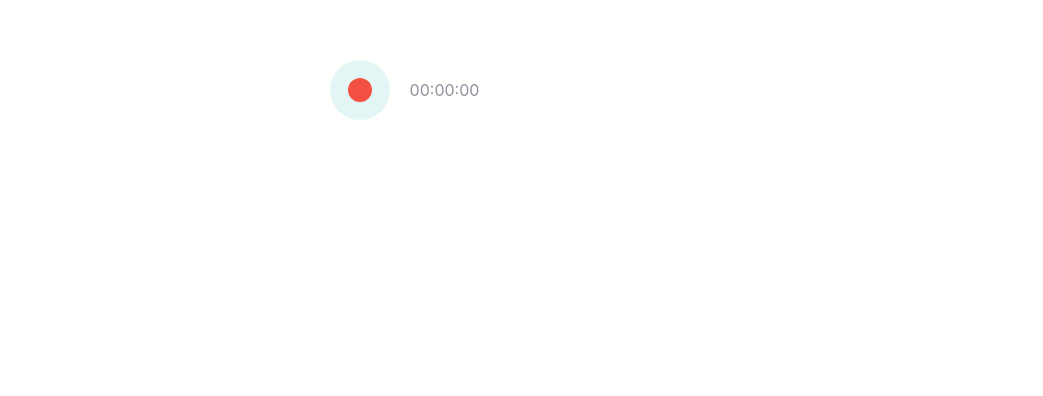
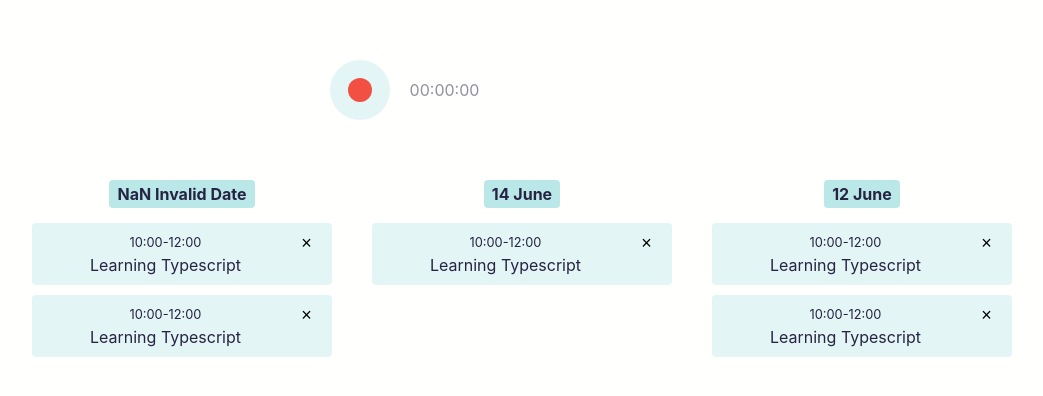
Before and after one commit to omgpiu/reactreduxts, a React (Create React App) app: page / in a window 1280 px wide. Shown: the top 396 px of the page, without its empty margins (233-1276 px from the left). Built offline with nearby package versions, Linux system fonts and the light colour scheme; data requests are answered from the project's data file.

Commit message:
add redux-thunk

```diff
--- a/package.json
+++ b/package.json
@@ -16,6 +16,7 @@
     "react-redux": "^7.2.4",
     "react-scripts": "4.0.3",
     "redux": "^4.1.0",
+    "redux-thunk": "^2.3.0",
     "typescript": "^4.1.2",
     "web-vitals": "^1.0.1"
   },
--- a/src/components/App.tsx
+++ b/src/components/App.tsx
@@ -1,11 +1,13 @@
 import React from 'react';
 import './App.css';
 import Recorder from './Recorder';
+import Calendar from './Calendar';
 
 function App() {
     return (
         <div className="App">
             <Recorder/>
+            <Calendar/>
         </div>
     );
 }
--- /dev/null
+++ b/src/components/Calendar/Calendar.module.css
@@ -0,0 +1,62 @@
+.calendar {
+  display: flex;
+  flex-direction: row-reverse;
+  margin: 0 15px;
+  padding: 20px 0;
+  overflow-x: auto;
+}
+
+.calendar_day {
+  flex: 0 0 300px;
+  padding: 0 20px;
+}
+
+.calendar_day_label {
+  font-size: 16px;
+  margin: 0 0 15px;
+  text-align: center;
+}
+
+.calendar_day_label span {
+  background: #bae8e8;
+  border-radius: 4px;
+  color: #272343;
+  display: inline-block;
+  font-weight: bold;
+  padding: 4px 8px;
+}
+
+.calendar_event {
+  align-items: flex-start;
+  background: #e3f6f5;
+  border-radius: 4px;
+  display: flex;
+  justify-content: space-between;
+  flex-wrap: wrap;
+  margin: 0 0 10px;
+  padding: 8px 14px;
+}
+
+.calendar_event_info {
+  flex-grow: 1;
+  flex-basis: 82%;
+  line-height: 23px;
+}
+
+.calendar_event_time {
+  font-size: 0.8em;
+}
+
+.calendar_event_delete_button {
+  appearance: none;
+  background: none;
+  border: 0;
+  cursor: pointer;
+  flex-shrink: 0;
+  height: 23px;
+  font-size: 18px;
+  line-height: 20px;
+  margin: 0 0 0 10px;
+  padding: 0;
+  width: 23px;
+}
--- /dev/null
+++ b/src/components/Calendar/Calendar.tsx
@@ -0,0 +1,87 @@
+import CalendarCSS from './Calendar.module.css'
+import { connect, ConnectedProps, useDispatch, useSelector } from 'react-redux';
+import { loadUserEvents, selectEvents, selectUserEventsState, UserEvent } from '../../state/user-events';
+import React, { useEffect } from 'react';
+import { addZero } from '../utils/utilFunctions';
+import { RootState } from '../../state/store';
+
+// const mapState = (state: RootState) => ({
+//     events: selectUserEventsState(state)
+// })
+// const mapDispatch = {
+//     loadUserEvents
+// }
+// const connector = connect(mapState, mapDispatch)
+// type PropsFromRedux = ConnectedProps<typeof connector>
+// interface Props extends PropsFromRedux {}
+
+const createDateKey = (date: Date) => {
+    const year = date.getUTCFullYear();
+    const month = date.getUTCMonth() + 1;
+    const day = date.getUTCDate();
+    return `${year}-${addZero(month)}-${addZero(day)}`
+
+}
+const groupEventsByDay = (events: UserEvent[]) => {
+    const groups: Record<string, UserEvent[]> = {}
+    const addToGroup = (dateKey: string, event: UserEvent) => {
+        if (groups[dateKey] === undefined) {
+            groups[dateKey] = []
+        }
+        groups[dateKey].push(event)
+    }
+    events.forEach((event) => {
+        const dateStartKey = createDateKey(new Date(event.dateStart))
+        const dateEndKey = createDateKey(new Date(event.dateEnd))
+        addToGroup(dateStartKey, event)
+        if (dateEndKey !== dateStartKey) {
+            addToGroup(dateEndKey, event)
+        }
+
+    })
+    return groups
+}
+const Calendar = () => {
+    const dispatch = useDispatch()
+    const events = useSelector(selectEvents)
+
+    useEffect(() => {
+        dispatch(loadUserEvents())
+    }, [])
+    let groupedEvents: ReturnType<typeof groupEventsByDay> | undefined
+    let sortedGroupKeys: string[] | undefined
+    if (events.length) {
+        groupedEvents = groupEventsByDay(events)
+        sortedGroupKeys = Object.keys(groupedEvents).sort(
+            (date1, date2) => +new Date(date1) - +new Date(date2)
+        )
+    }
+    return groupedEvents && sortedGroupKeys ? (
+        <div className={CalendarCSS.calendar}>{sortedGroupKeys.map(dayKey => {
+            const events = groupedEvents ? groupedEvents[dayKey] : [];
+            const groupDate = new Date(dayKey)
+            const day = groupDate.getDate()
+            const month = groupDate.toLocaleDateString(undefined, {month: 'long'})
+
+            return <div className={CalendarCSS.calendar_day}>
+                <div className={CalendarCSS.calendar_day_label}>
+                    <span>{day} {month}</span>
+                </div>
+                {events.map(event => {
+                    return (
+                        <div key={event.id} className={CalendarCSS.calendar_event}>
+                            <div className={CalendarCSS.calendar_event_info}>
+                                <div className={CalendarCSS.calendar_event_time}>10:00-12:00</div>
+                                <div className={CalendarCSS.calendar_event_title}>Learning Typescript</div>
+                            </div>
+                            <button className={CalendarCSS.calendar_event_delete_button}>&times;</button>
+                        </div>
+                    )
+                })}
+            </div>
+        })}</div>
+
+
+    ) : <p>Loading</p>
+}
+export default Calendar
--- /dev/null
+++ b/src/components/Calendar/index.ts
@@ -0,0 +1 @@
+export { default } from './Calendar'
--- a/src/components/Recorder/Recorder.tsx
+++ b/src/components/Recorder/Recorder.tsx
@@ -2,8 +2,9 @@ import RecorderStyle from './Record.module.css'
 import { useDispatch, useSelector } from 'react-redux';
 import { selectDateStart, start, stop } from '../../state/recorder';
 import { useEffect, useRef, useState } from 'react';
+import { addZero } from '../utils/utilFunctions';
 
-const addZero = (number: number) => number < 10 ? `0${number}` : `${number}`
+
 const Recorder = () => {
     const dispatch = useDispatch()
     const dateStart = useSelector(selectDateStart)
--- /dev/null
+++ b/src/components/utils/utilFunctions.ts
@@ -0,0 +1 @@
+export const addZero = (number: number) => number < 10 ? `0${number}` : `${number}`
--- a/src/state/store.ts
+++ b/src/state/store.ts
@@ -1,11 +1,12 @@
-import { combineReducers, createStore } from 'redux';
+import { applyMiddleware, combineReducers, createStore } from 'redux';
 import userEventsReducer from './user-events';
 import recorderReducer from './recorder';
+import thunk from 'redux-thunk';
 
 const rootReducer = combineReducers({
     userEventsReducer,
     recorderReducer
 })
 export type RootState = ReturnType<typeof rootReducer>
-const store = createStore(rootReducer)
+const store = createStore(rootReducer,applyMiddleware(thunk))
 export default store
--- a/src/state/user-events.ts
+++ b/src/state/user-events.ts
@@ -1,6 +1,8 @@
-import {AnyAction} from 'redux';
+import { ThunkAction } from 'redux-thunk';
+import { RootState } from './store';
+import { Action } from 'redux';
 
-interface UserEvent {
+export interface UserEvent {
     id: number
     title: string
     dateStart: string
@@ -12,17 +14,66 @@ interface UserEventsState {
     allIds: UserEvent['id'][]
 }
 
+const LOAD_REQUEST = 'userEvents/load_request'
+const LOAD_SUCCESS = 'userEvents/load_success'
+const LOAD_FAILURE = 'userEvents/load_failure'
+
+interface LoadRequestAction extends Action<typeof LOAD_REQUEST> {
+}
+
+interface LoadRequestAction extends Action<typeof LOAD_REQUEST> {
+}
+
+interface LoadSuccessAction extends Action<typeof LOAD_SUCCESS> {
+    payload: {
+        events: UserEvent[]
+    }
+}
+
+interface LoadFailureAction extends Action<typeof LOAD_FAILURE> {
+    error: string
+}
+
+export const selectUserEventsState = (state: RootState) => state.userEventsReducer
+export const selectEvents = (state: RootState) => {
+    console.log(state)
+    const selectedState = selectUserEventsState(state)
+    return selectedState.allIds.map(id => selectedState.byIds[id])
+}
+
+export const loadUserEvents = (): ThunkAction<void, RootState, undefined, LoadRequestAction | LoadSuccessAction | LoadFailureAction> => async (dispatch, getState) => {
+    dispatch({type: LOAD_REQUEST})
+    try {
+        const res = await fetch('http://localhost:3001/events')
+        const events: UserEvent[] = await res.json()
+        dispatch({
+            type: LOAD_SUCCESS,
+            payload: {events}
+        })
+    } catch (e) {
+        dispatch({type: LOAD_FAILURE, error: 'Failed to load events.'})
+    }
+
+
+}
 const initialState: UserEventsState = {
     byIds: {},
     allIds: []
 }
-const userEventsReducer = (state: UserEventsState = initialState, action: any) => {
+const userEventsReducer = (state: UserEventsState = initialState, action: LoadRequestAction | LoadSuccessAction | LoadFailureAction) => {
     switch (action.type) {
+        case LOAD_SUCCESS :
+            const {events} = action.payload
+            return {
+                ...state, allIds: events.map(({id}) => id),
+                byIds: events.reduce<UserEventsState['byIds']>((byIds, event) => {
+                    byIds[event.id] = event;
+                    return byIds
+                }, {})
+            }
         default:
             return state
     }
-
-
 }
 
 
```
Also changed, not shown: 1 other file (tests, documents, lock files or other folders).
